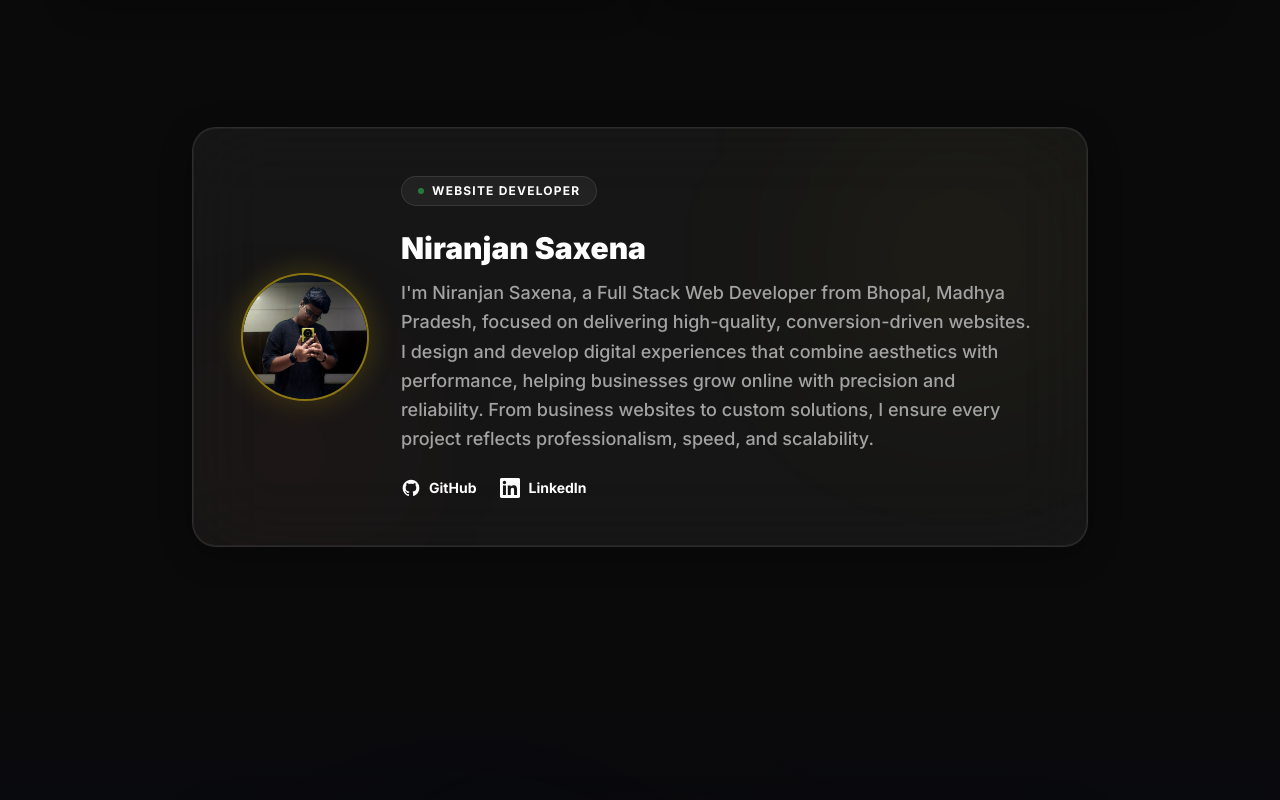
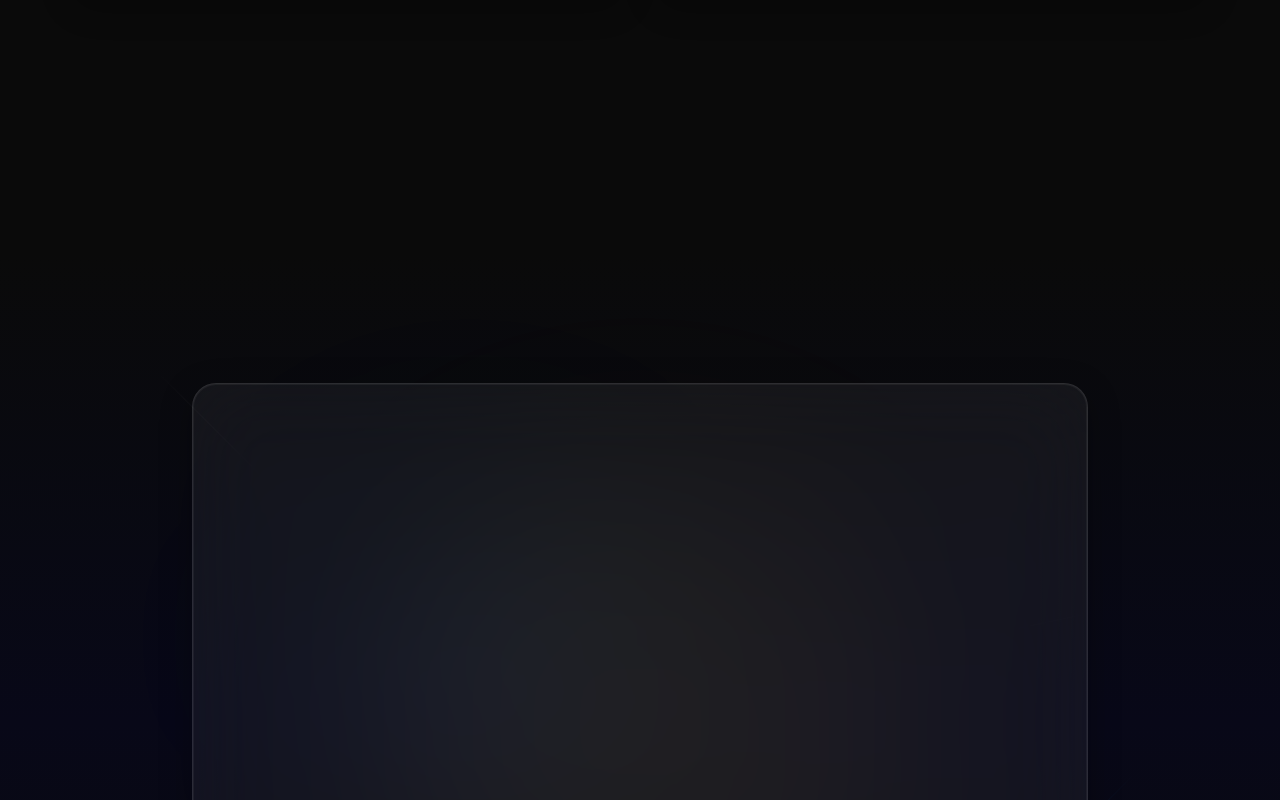
Before and after one commit to Niranjan8001/RCCbhopal, a Next.js app: page / in a window 1280 px wide. Shown: the part 9560-10360 px from the top of the page. Built offline with nearby package versions, Linux system fonts and the light colour scheme; a web font is replaced by a local one.

Commit message:
fix: remove developer bio section, avatar, and portfolio links from AboutUs component.

```diff
--- a/src/components/AboutUs.tsx
+++ b/src/components/AboutUs.tsx
@@ -183,51 +183,7 @@ export default function AboutUs() {
           </motion.div>
         </div>
 
-        {/* Developer Card Section */}
-        <motion.div
-          initial={{ opacity: 0, y: 50 }}
-          whileInView={{ opacity: 1, y: 0 }}
-          viewport={{ once: true, margin: '-100px' }}
-          transition={{ duration: 0.8 }}
-          className="max-w-4xl mx-auto"
-        >
-          <div className="glass-card-premium rounded-[2rem] p-8 md:p-12 relative overflow-hidden group border border-white/10 bg-white/[0.02]">
-            <div className="absolute inset-0 bg-gradient-to-br from-accent-yellow/10 via-transparent to-transparent opacity-0 group-hover:opacity-100 transition-opacity duration-700 pointer-events-none" />
 
-            <div className="flex flex-col md:flex-row items-center md:items-center gap-8 text-center md:text-left relative z-10">
-              <div className="w-32 h-32 rounded-full shrink-0 shadow-[0_0_30px_rgba(255,214,10,0.2)] border-2 border-accent-yellow/50 relative overflow-hidden">
-                <Image src="/developer.png" alt="Niranjan Saxena" fill className="object-cover" />
-              </div>
-
-              <div className="flex-1">
-                <div className="inline-flex items-center justify-center md:justify-start gap-2 px-4 py-1.5 rounded-full bg-white/5 border border-white/10 mb-6">
-                  <span className="w-1.5 h-1.5 rounded-full bg-accent-green animate-pulse" />
-                  <span className="text-xs font-bold text-white uppercase tracking-[0.1em]">Website Developer</span>
-                </div>
-
-                <h3 className="text-3xl font-black mb-3 text-white">Niranjan Saxena</h3>
-
-                <p className="text-lg text-muted leading-relaxed mb-6 font-medium">
-                  I&apos;m Niranjan Saxena, a Full Stack Web Developer from Bhopal, Madhya Pradesh, focused on delivering high-quality, conversion-driven websites. I design and develop digital experiences that combine aesthetics with performance, helping businesses grow online with precision and reliability. From business websites to custom solutions, I ensure every project reflects professionalism, speed, and scalability.
-                </p>
-
-                <div className="flex flex-wrap items-center justify-center md:justify-start gap-6">
-                  <a href="https://github.com/Niranjan8001" target="_blank" rel="noopener noreferrer" className="flex items-center gap-2 text-sm font-bold text-white hover:text-accent-yellow transition-colors group/link">
-                    <svg className="w-5 h-5 group-hover/link:-translate-y-0.5 transition-transform" viewBox="0 0 24 24" fill="currentColor"><path d="M12 2C6.477 2 2 6.477 2 12c0 4.42 2.87 8.17 6.84 9.5.5.08.66-.23.66-.5v-1.69c-2.77.6-3.36-1.34-3.36-1.34-.46-1.16-1.11-1.47-1.11-1.47-.91-.62.07-.6.07-.6 1 .07 1.53 1.03 1.53 1.03.87 1.52 2.34 1.07 2.91.83.09-.65.35-1.09.63-1.34-2.22-.25-4.55-1.11-4.55-4.92 0-1.11.38-2 1.03-2.71-.1-.25-.45-1.29.1-2.64 0 0 .84-.27 2.75 1.02.79-.22 1.65-.33 2.5-.33.85 0 1.71.11 2.5.33 1.91-1.29 2.75-1.02 2.75-1.02.55 1.35.2 2.39.1 2.64.65.71 1.03 1.6 1.03 2.71 0 3.82-2.34 4.66-4.57 4.91.36.31.69.92.69 1.85V21c0 .27.16.59.67.5C19.14 20.16 22 16.42 22 12A10 10 0 0012 2z"/></svg>
-                    GitHub
-                  </a>
-                  <a href="https://www.linkedin.com/in/niranjan-saxena-6587b23a1/" target="_blank" rel="noopener noreferrer" className="flex items-center gap-2 text-sm font-bold text-white hover:text-accent-yellow transition-colors group/link">
-                    <svg className="w-5 h-5 group-hover/link:-translate-y-0.5 transition-transform" viewBox="0 0 24 24" fill="currentColor"><path d="M20.447 20.452h-3.554v-5.569c0-1.328-.027-3.037-1.852-3.037-1.853 0-2.136 1.445-2.136 2.939v5.667H9.351V9h3.414v1.561h.046c.477-.9 1.637-1.85 3.37-1.85 3.601 0 4.267 2.37 4.267 5.455v6.286zM5.337 7.433c-1.144 0-2.063-.926-2.063-2.065 0-1.138.92-2.063 2.063-2.063 1.14 0 2.064.925 2.064 2.063 0 1.139-.925 2.065-2.064 2.065zm1.782 13.019H3.555V9h3.564v11.452zM22.225 0H1.771C.792 0 0 .774 0 1.729v20.542C0 23.227.792 24 1.771 24h20.451C23.2 24 24 23.227 24 22.271V1.729C24 .774 23.2 0 22.222 0h.003z"/></svg>
-                    LinkedIn
-                  </a>
-                </div>
-              </div>
-            </div>
-
-            <div className="absolute top-0 right-0 w-64 h-64 bg-accent-yellow/5 rounded-full blur-[100px] -z-10" />
-            <div className="absolute bottom-0 left-0 w-48 h-48 bg-accent-red/5 rounded-full blur-[80px] -z-10" />
-          </div>
-        </motion.div>
       </div>
     </section>
   );
--- a/src/components/Footer.tsx
+++ b/src/components/Footer.tsx
@@ -96,12 +96,6 @@ export default function Footer() {
           <p className="text-xs text-muted">
             &copy; {new Date().getFullYear()} Reliable Construction & Consultancy. All rights reserved.
           </p>
-          <p className="text-xs text-muted">
-            Built with <span className="text-accent-red">♥</span> by{' '}
-            <a href="https://github.com/Niranjan8001" target="_blank" rel="noopener noreferrer" className="text-accent-yellow hover:underline font-medium">
-              Niranjan Saxena
-            </a>
-          </p>
         </div>
       </div>
     </footer>
```
